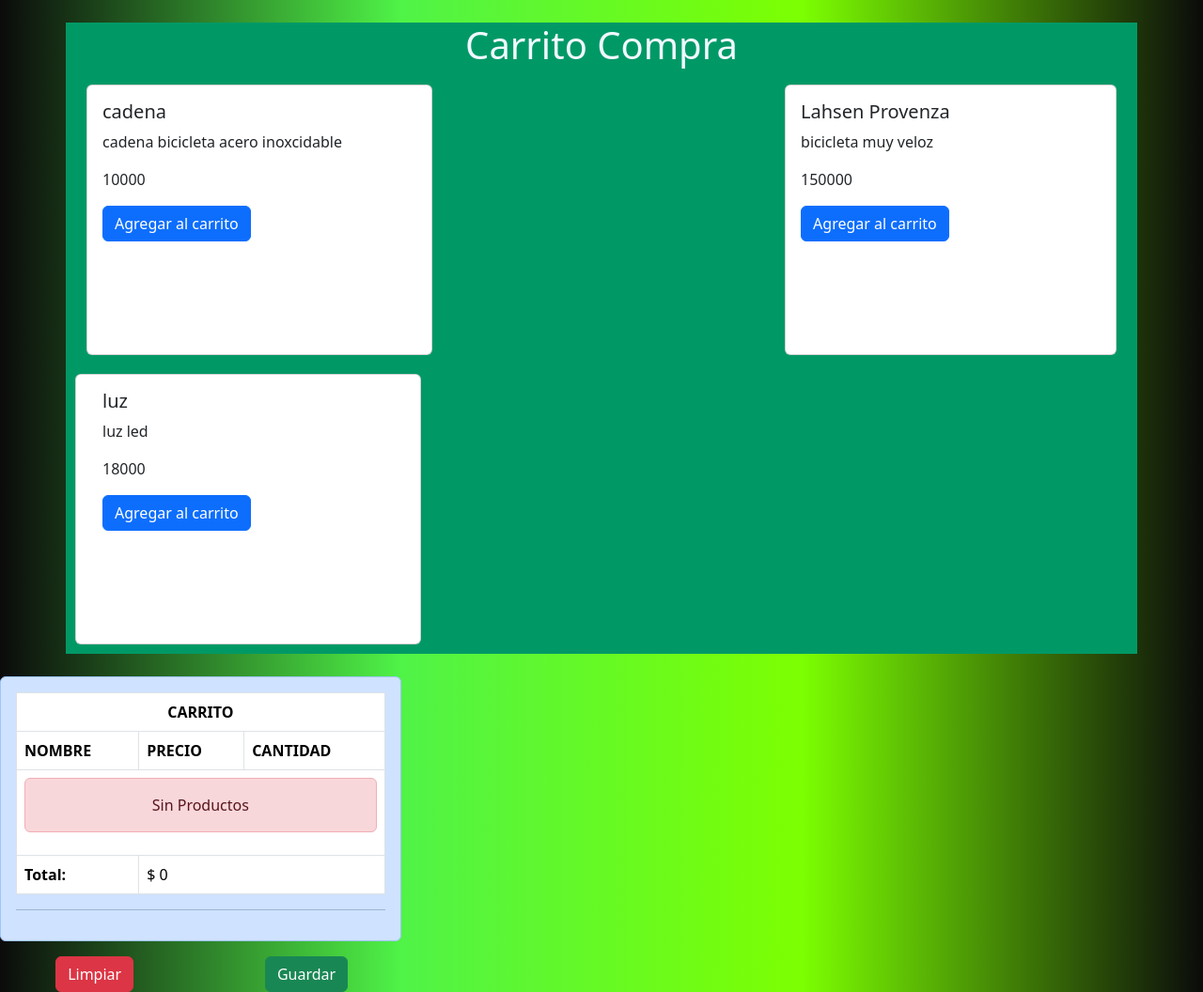
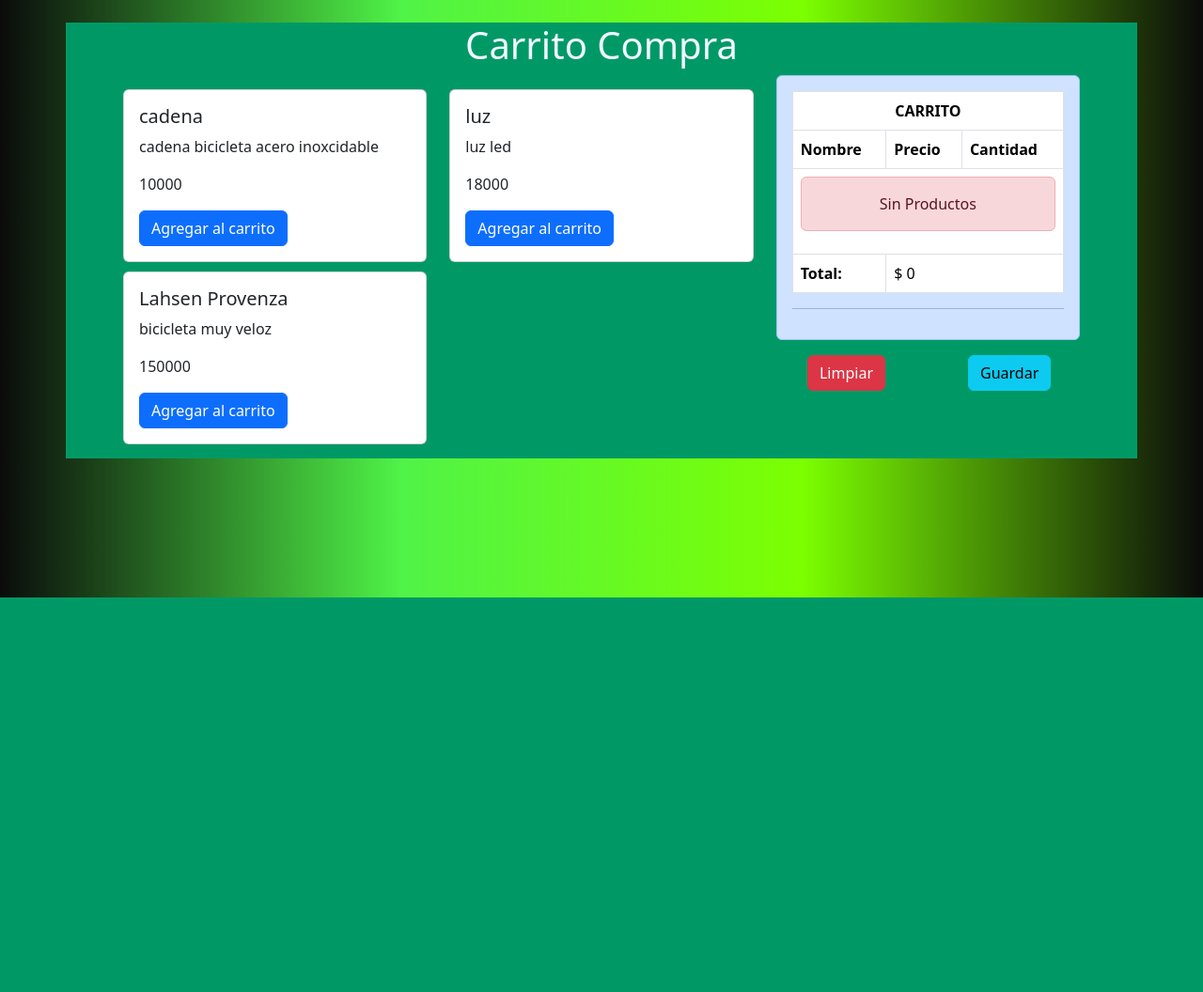
Before and after one commit to ErrorCute/masterbikes, a Django app: page /carrito in a window 1280 px wide. Shown: the part 164-1220 px from the top of the page at 94% size. After the commit the page ends 800 px from the top, so only its background shows below. Run offline with Django 4.2, Linux system fonts and the light colour scheme; data comes from the database, SQL or seed files in the repository; both versions use the stored data as it was after the commit.

Commit message:
vizualisacion carrito
se ve mejor creo yo o nose le falta el modelo para la imagen y incluirlo en el carrito nano

```diff
--- a/core/Carrito.py
+++ b/core/Carrito.py
@@ -15,6 +15,8 @@ class Carrito:
             self.carrito[id]={
                 "producto_id": producto.id,
                 "nombre": producto.nombre,
+                "precio":producto.precio,
+                # variable que se acumula el valor rescatado
                 "acumulado": producto.precio,
                 "cantidad": 1,
             }
--- a/core/templates/core/carrito.html
+++ b/core/templates/core/carrito.html
@@ -10,48 +10,54 @@
 
   {% block contenido %}
 
-
   <div class="container" style=" background-color:rgba(0, 153, 102);">
     <h1  style="color: aliceblue;">Carrito Compra</h1>
-    </div>
-
-    <div class="container" style=" background-color:rgba(0, 153, 102); ">
-
-       <div class="row">
-          <div class="col-6">
-
-               {% for producto in productos %}
-
-                            <div class="card" style="height: 18rem; width: 23rem; margin: 10px 10px;">
-                                <div class="card-body">
-                                    <h5 class="card-title">{{producto.nombre}}</h5>
-                                    <p class="card-text">{{producto.descripcion}}</p>
-                                    <p class="card-text">{{producto.precio}}</p>
-
-                                    <a href="{% url 'Add' producto.id %}" class="btn btn-primary">Agregar al carrito</a>
-                                </div>
-                            </div>
-
-                        </div>
-                        {% endfor %}
-
-
-          <br>
-
-        <div class="col-4">
-
-        {% include "core/carrito_compra.html" %}
-
-        </div>
-
-      </div>
-
-
-
-
     </div>
 
 
 
 
+
+  <div class="container" style=" background-color:rgba(0, 153, 102);" >
+
+    <div class="row">
+
+
+      <div class="col-8">
+
+      {% comment %}  contenido producto {% endcomment %}
+
+
+        <div class="row" style="padding: 10px 0;">
+
+           <div class="col-12">
+          {% comment %} divicion del espacio contenido producto col 8 = col 12   {% endcomment %}
+                    <div class="row">
+                        {% for producto in productos %}
+                        <div class="col-6">
+                            <div class="card" style="height:  width: 23rem; margin: 5px 0px;">
+                                <div class="card-body">
+                                    <h5 class="card-title">{{producto.nombre}}</h5>
+                                    <p class="card-text">{{producto.descripcion}}</p>
+                                    <p class="card-text">{{producto.precio}}</p>
+                                    <a href="{% url 'Add' producto.id %}" class="btn btn-primary">Agregar al carrito</a>
+                                </div>
+                            </div>
+                        </div>
+                        {% endfor %}
+                    </div>
+                </div>
+            </div>
+        </div>
+
+
+        {% comment %}  con tenido carro  {% endcomment %}
+
+        <div class="col-4">
+            {% include "core/carrito_compra.html" %}
+        </div>
+    </div>
+</div>
+
+
  {% endblock %}
--- a/core/templates/core/carrito_compra.html
+++ b/core/templates/core/carrito_compra.html
@@ -5,9 +5,9 @@
           <th scope="row" colspan="3" class="text-center">CARRITO</th>
         </tr>
         <tr>
-          <th scope="col">NOMBRE</th>
-          <th scope="col">PRECIO</th>
-          <th scope="col">CANTIDAD</th>
+          <th scope="col">Nombre</th>
+          <th scope="col">Precio</th>
+          <th scope="col">Cantidad</th>
         </tr>
       </thead>
       <tbody>
@@ -36,8 +36,8 @@
       </tbody>
     </table>
     <hr>
-    </div>
+    </div >
     <div class="row text-center">
         <div class="col-6"><a href="{% url 'CLS' %}" class="btn btn-danger">Limpiar</a></div>
-        <div class="col-6"><a href="#" class="btn btn-success">Guardar</a></div>
+        <div class="col-6"><a href="#" class="btn btn-info">Guardar</a></div>
     </div>
```
Also changed, not shown: db.sqlite3.
